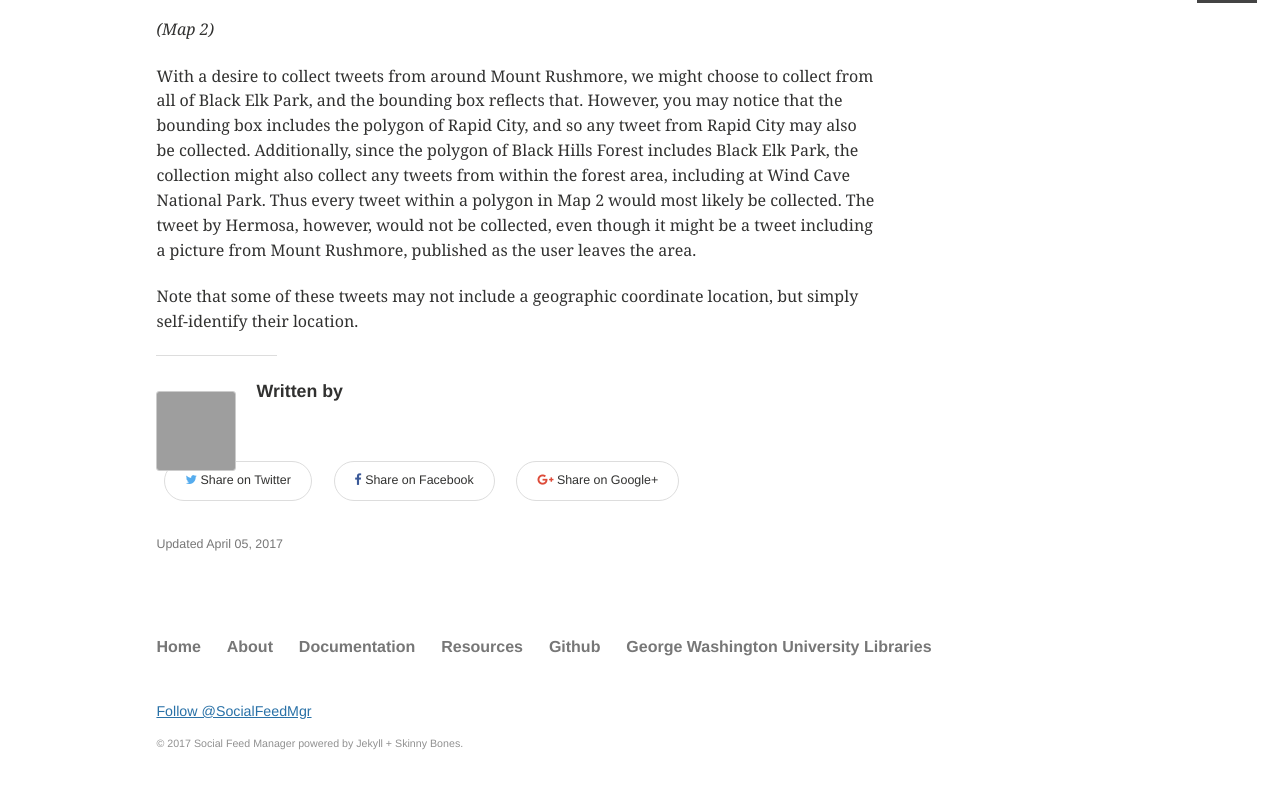
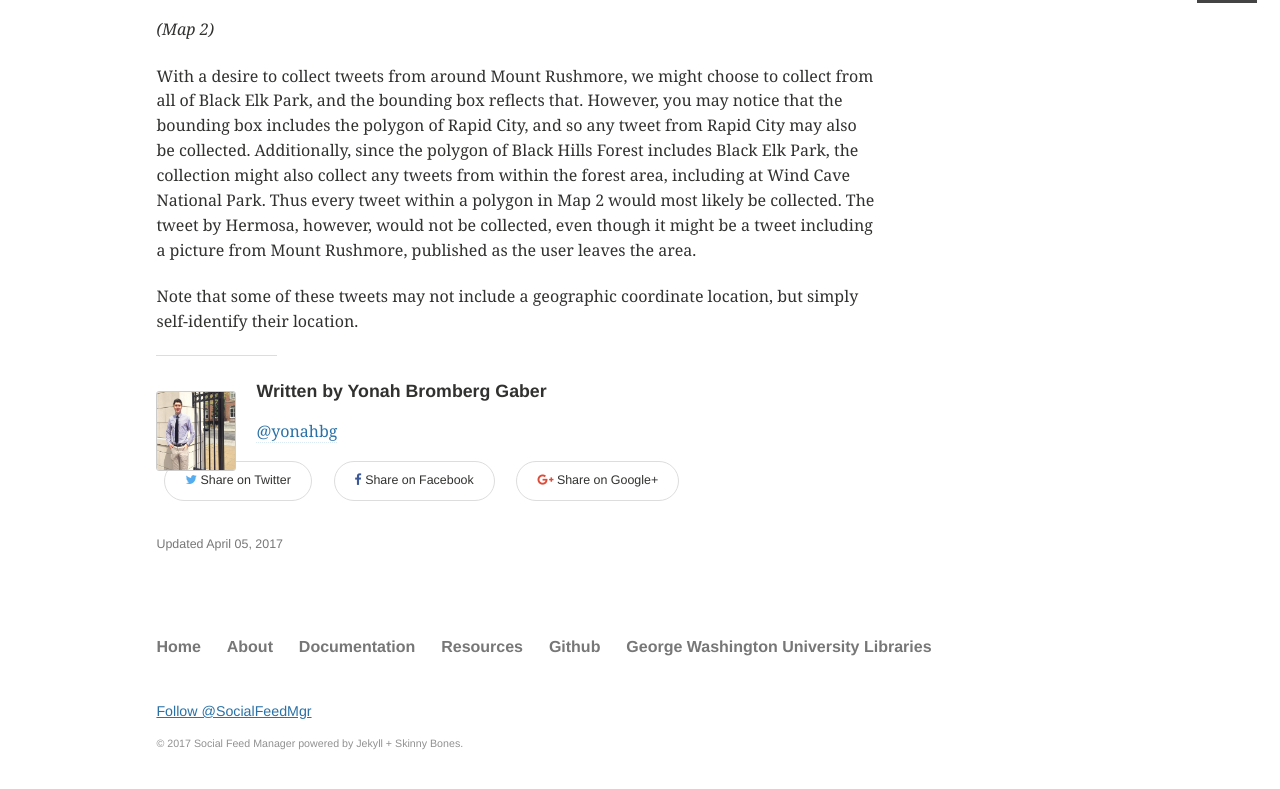
Before and after one commit to gwu-libraries/sfm-ui, a Jekyll site: the page built from _posts/2017-04-05-geographic-collecting.md, in a window 1280 px wide and 900 px high, scrolled down 5543 px, cut to the strip 80-869 px from the top of the window. Built offline with Jekyll 4.4.1, drawn with Linux system fonts in a browser that asks for light colours; comment, search, counter and statistics services are not loaded.

Commit message:
Adds portrait and author info

```diff
--- a/_data/authors.yml
+++ b/_data/authors.yml
@@ -35,3 +35,9 @@ rachel_trent:
   email: racheltrent@gwu.edu
   avatar: author_trent.jpg
   twitter: reliztrent
+
+yonah_bromberg_gaber:
+  name: Yonah Bromberg Gaber
+  email: yonahbg@gwu.edu
+  avatar: author_bromberg_gaber.jpg
+  twitter: yonahbg
```
Also changed, not shown: images/author_bromberg_gaber.jpg (added).
